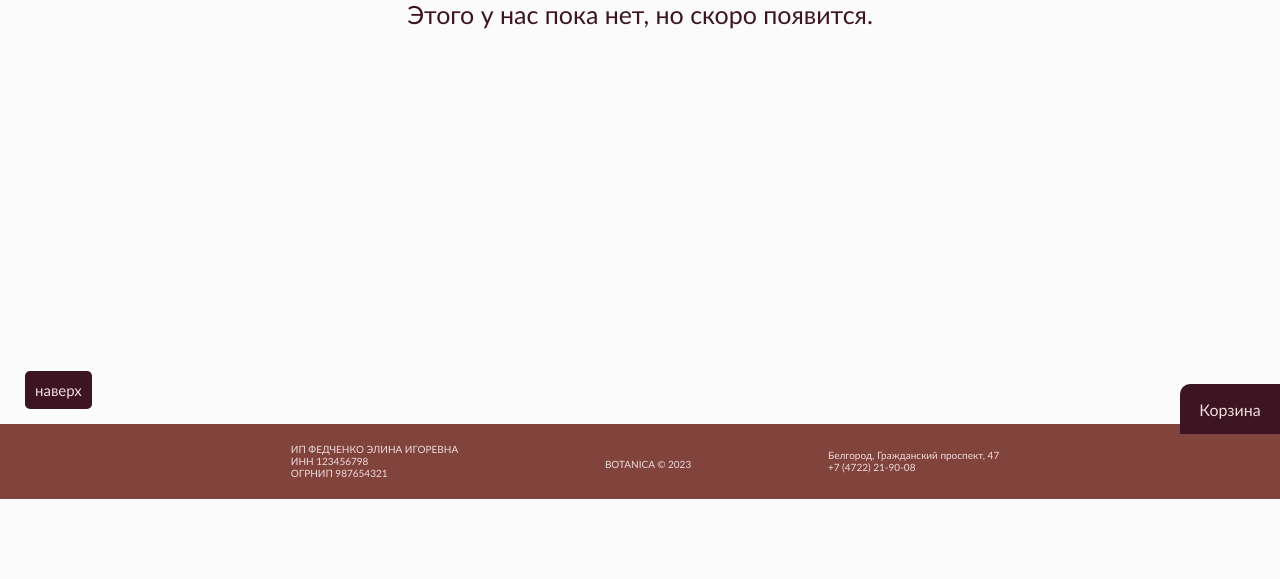
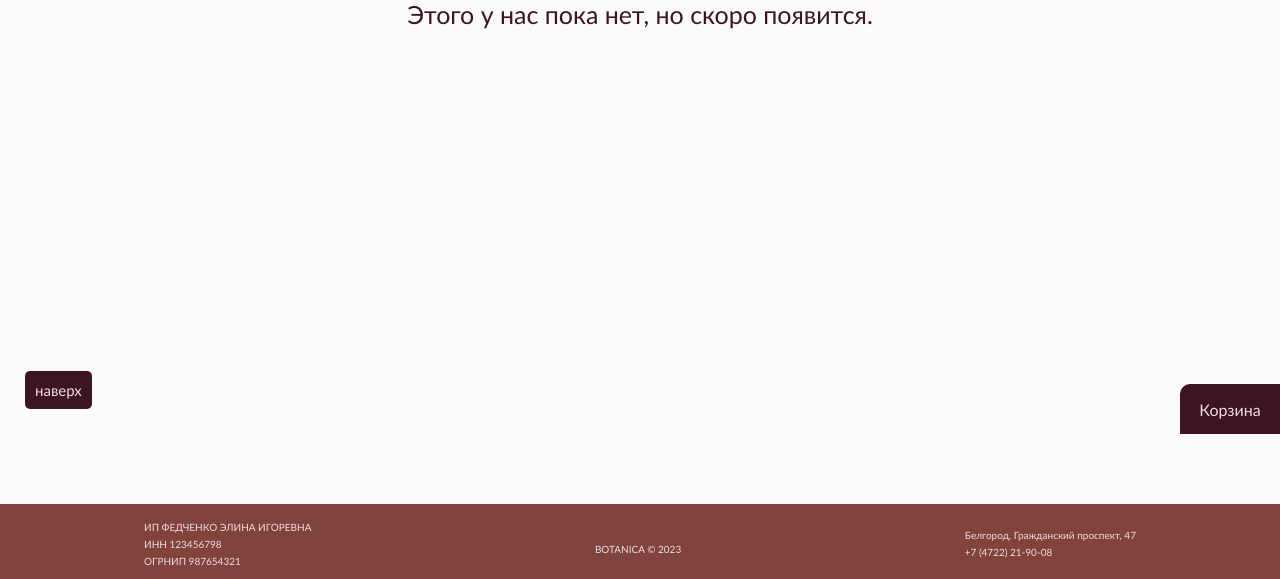
Before and after one commit to Melikhov-p/botanica, a Django app: page / in a window 1280 px wide. Shown: the part 366-945 px from the top of the page. Before the commit the page ends 865 px from the top, so only its background shows below. Run offline with Django 4.2, Linux system fonts and the light colour scheme; data that the repository does not hold is empty.

Commit message:
almost there 4

```diff
--- a/static/css/base.css
+++ b/static/css/base.css
@@ -146,7 +146,7 @@ body {
 }
 .empty-products-list{
     width: 100%;
-    height: 50vh;
+    height: 60vh;
     text-align: center;
     font-size: 25px;
     margin-top: 15%;
@@ -210,9 +210,20 @@ body {
     font-size: 14px;
     font-family: Circe,Trebuchet MS, serif;
 }
+.product-image {
+   position: relative;
+   overflow: hidden;
+   width: 280px;
+   height: 280px;
+}
 .product-card img{
-    position: relative;
-    z-index: 1;
+   position: absolute;
+   top: 50%;
+   left: 50%;
+   transform: translate(-50%,-50%);
+   width: 280px;
+   height: 280px;
+   object-fit: cover;
 }
 .product-card img:hover{
     opacity: 0.8;
@@ -220,10 +231,10 @@ body {
 }
 @keyframes product-img-hover {
     from {
-        border-radius: 0;
+        width: 100%;
     }
     to {
-        border-radius: 10px;
+        width: 105%;
     }
 }
 .product-card-content{
@@ -321,25 +332,27 @@ footer{
     display: flex;
     flex-direction: row;
     justify-content: flex-start;
+    align-items: center;
 }
 footer span{
     color: #f0dbde;
     font-size: 10px;
+    margin-bottom: 5px;
 }
 .footer-container{
     width: 100%;
     display: flex;
     flex-direction: row;
-    justify-content: space-evenly;
+    justify-content: space-between;
     align-items: center;
+    padding-top: 10px;
 }
 .legal-info{
     display: flex;
     flex-direction: column;
     justify-content: space-evenly;
-    padding: 10px;
 }
-.footer-address{
+.footer-contacts{
     display: flex;
     flex-direction: column;
 }
--- a/templates/shop/_base.html
+++ b/templates/shop/_base.html
@@ -10,6 +10,7 @@
 {% block content %}
 
 {% endblock %}
+</body>
 <footer class="animate">
     <div class="footer-container">
         <div class="legal-info">
@@ -20,11 +21,10 @@
         <div class="copyright">
             <span>BOTANICA © 2023</span>
         </div>
-        <div class="footer-address">
+        <div class="footer-contacts">
             <span>Белгород, Гражданский проспект, 47</span>
             <span>+7 (4722) 21-90-08</span>
         </div>
     </div>
 </footer>
-</body>
 </html>
```
